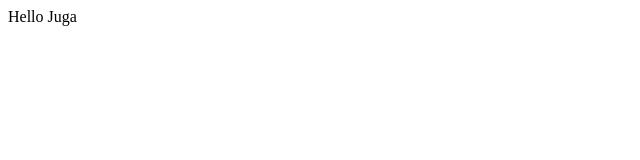
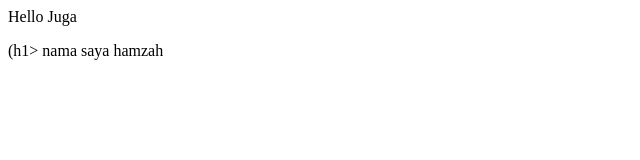
Before and after one commit to Kjudhist/MKPL, a plain HTML site: page index.html in a window 1280 px wide. Shown: the whole page, without its empty margins (0-640 px from the left). Drawn offline with Linux system fonts and the light colour scheme.

Commit message:
Update index.html

```diff
--- a/index.html
+++ b/index.html
@@ -7,6 +7,7 @@
     <body>
         <div class="container">
             <p>Hello Juga</p>
+            (h1> nama saya hamzah </h1>
         </div>
     </body>
 </html>
```
